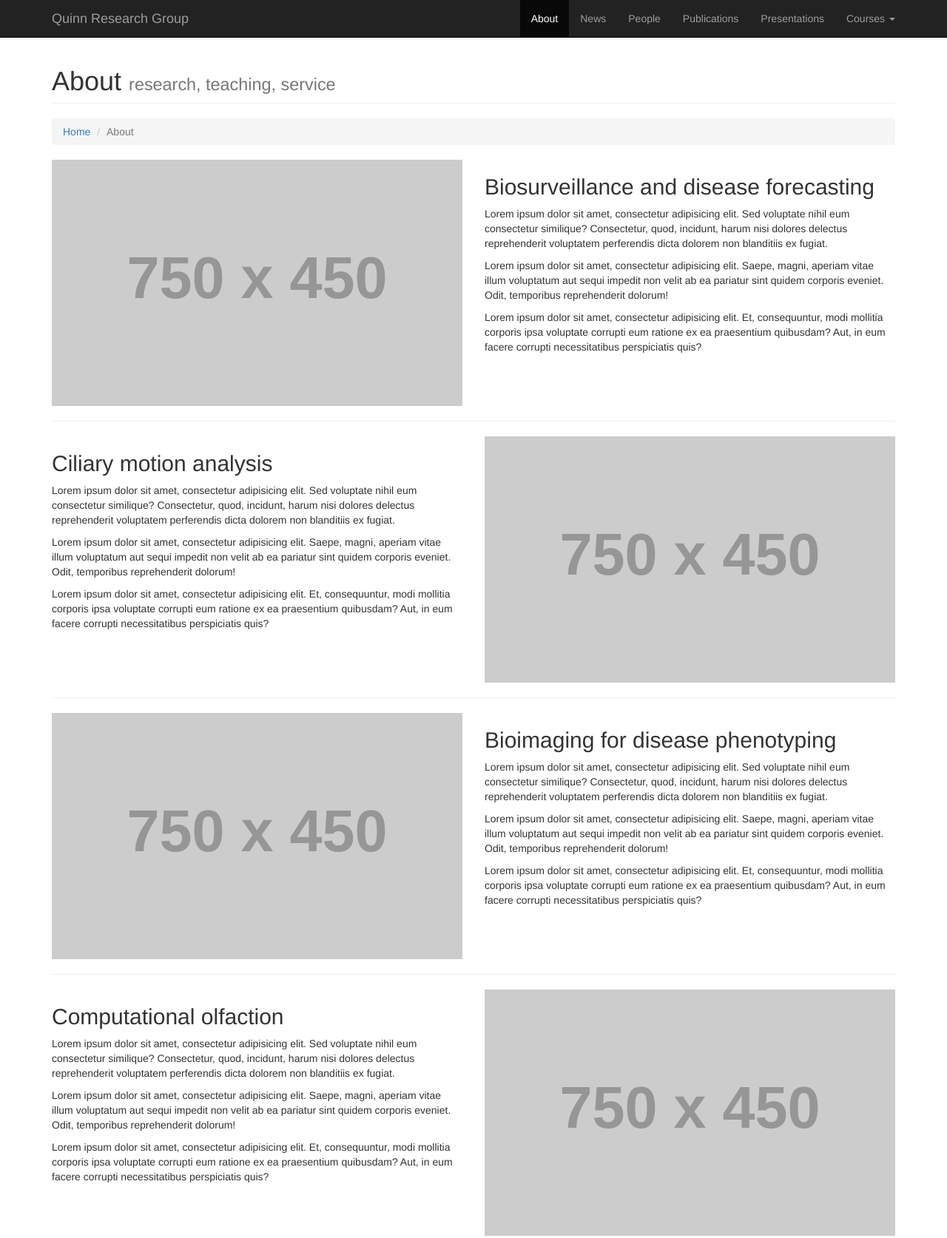
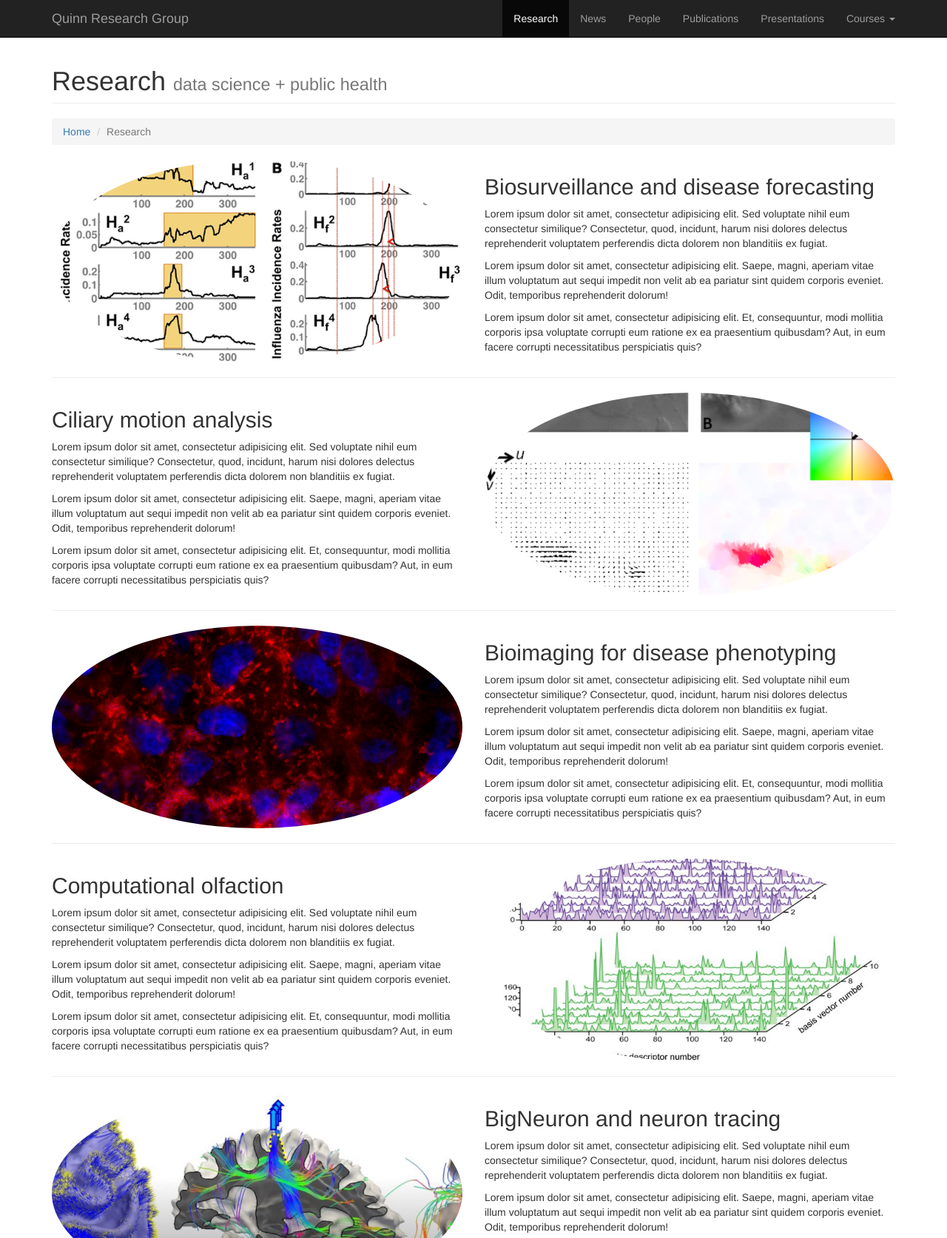
Before and after one commit to quinngroup/quinngroup.github.io, a plain HTML site: page research.html in a window 1280 px wide. Shown: the top 1674 px of the page at 74% size. Drawn offline with Linux system fonts and the light colour scheme; placeholder pictures from the web are drawn by us.

Commit message:
Updated with more pictures. Still need presentations, text on Research page, and news.

```diff
--- a/about.html
+++ b/research.html
@@ -48,7 +48,7 @@
             <div class="collapse navbar-collapse" id="bs-example-navbar-collapse-1">
                 <ul class="nav navbar-nav navbar-right">
                     <li class="active">
-                        <a href="about.html">About</a>
+                        <a href="research.html">Research</a>
                     </li>
                     <li>
                         <a href="news.html">News</a>
@@ -89,13 +89,13 @@
         <!-- Page Heading/Breadcrumbs -->
         <div class="row">
             <div class="col-lg-12">
-                <h1 class="page-header">About
-                    <small>research, teaching, service</small>
+                <h1 class="page-header">Research
+                    <small>data science + public health</small>
                 </h1>
                 <ol class="breadcrumb">
                     <li><a href="index.html">Home</a>
                     </li>
-                    <li class="active">About</li>
+                    <li class="active">Research</li>
                 </ol>
             </div>
 
@@ -106,7 +106,7 @@
         <!-- Intro Content -->
         <div class="row">
             <div class="col-md-6">
-                <img class="img-responsive" src="http://placehold.it/750x450" alt="">
+                <img class="img-responsive img-circle" src="images/orbit_about.png" alt="">
             </div>
             <div class="col-md-6">
                 <h2>Biosurveillance and disease forecasting</h2>
@@ -129,7 +129,7 @@
             </div>
 
             <div class="col-md-6">
-                <img class="img-responsive" src="http://placehold.it/750x450" alt="">
+                <img class="img-responsive img-circle" src="images/cilia_about.png" alt="">
                 <a name="ornet"></a>
             </div>
 
@@ -139,7 +139,7 @@
 
         <div class="row">
             <div class="col-md-6">
-                <img class="img-responsive" src="http://placehold.it/750x450" alt="">
+                <img class="img-responsive img-circle" src="images/ornet_about.png" alt="">
             </div>
             <div class="col-md-6">
                 <h2>Bioimaging for disease phenotyping</h2>
@@ -162,7 +162,7 @@
             </div>
 
             <div class="col-md-6">
-                <img class="img-responsive" src="http://placehold.it/750x450" alt="">
+                <img class="img-responsive img-circle" src="images/odor_about.png" alt="">
 
                 <a name="brain"></a>
             </div>
@@ -172,7 +172,7 @@
 
         <div class="row">
             <div class="col-md-6">
-                <img class="img-responsive" src="http://placehold.it/750x450" alt="">
+                <img class="img-responsive img-circle" src="images/bigneuron_about.png" alt="">
             </div>
             <div class="col-md-6">
                 <h2>BigNeuron and neuron tracing</h2>
@@ -195,7 +195,7 @@
             </div>
 
             <div class="col-md-6">
-                <img class="img-responsive" src="http://placehold.it/750x450" alt="">
+                <img class="img-responsive img-circle" src="images/draenor_about.png" alt="">
             </div>
         </div>
 
@@ -203,7 +203,7 @@
 
         <div class="row">
             <div class="col-md-6">
-                <img class="img-responsive" src="http://placehold.it/750x450" alt="">
+                <img class="img-responsive img-circle" src="images/opensource_about.png" alt="">
             </div>
             <div class="col-md-6">
                 <h2>Open source development</h2>
```
Also changed, not shown: index.html (+1 -1 lines), people.html (+1 -1 lines), presentations.html (+1 -1 lines), publications.html (+1 -1 lines), images/bigneuron_about.png (added), images/cilia_about.png (added), images/draenor_about.png (added), images/odor_about.png (added), images/opensource_about.png (added), images/orbit_about.png (added), images/ornet_about.png (added).
